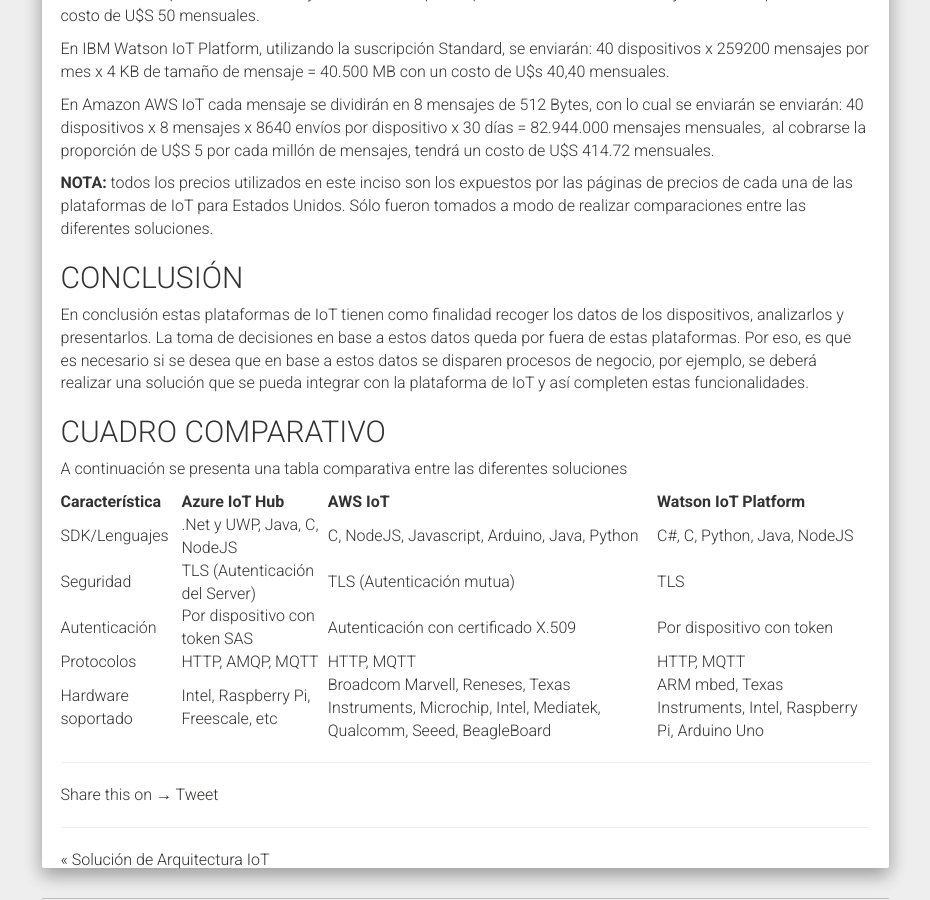
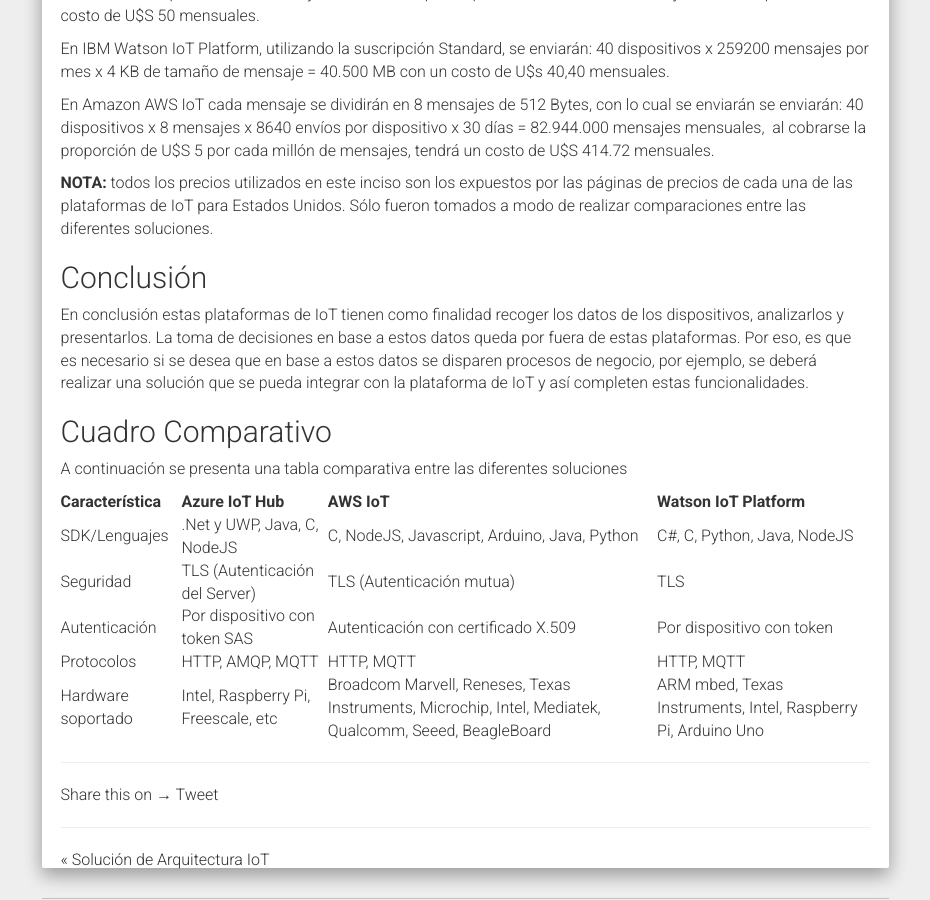
Before and after one commit to Semperti/semperti.github.io, a Jekyll site: the page built from _posts/2017-03-27-plataformas-iot.md, in a window 1280 px wide and 900 px high, scrolled down 4925 px. Shown: the whole window, without its empty margins (321-1251 px from the left). Built offline with Jekyll 4.4.1, drawn with Linux system fonts in a browser that asks for light colours; nearby versions of some CDN libraries; comment, search, counter and statistics services are not loaded; some of the changed text lies outside the part shown.

Commit message:
arregle los titulos

```diff
--- a/_posts/2017-03-27-plataformas-iot.md
+++ b/_posts/2017-03-27-plataformas-iot.md
@@ -35,7 +35,7 @@
 Esta capa permite a los usuarios finales ver y analizar los datos recopilados de sus dispositivos. Estas vistas pueden adoptar la forma de cuadros de mando o informes de BI que pueden mostrar datos históricos o datos casi en tiempo real. Esta capa también permite la integración de la solución de IoT backend con las aplicaciones existentes para vincularse a los procesos de negocio de la empresa o flujos de trabajo.
 
 
-## PLATAFORMAS IoT
+## Plataformas IoT
 Las grandes empresas de software están en la carrera de desarrollar plataformas para IoT cada vez más poderosas, proporcionando un Cloud Gateway capaz de realizar eficientemente la comunicación y simplificar el consumo de datos.
 Durante el análisis realizado para la creación de esta propuesta se consideraron los proveedores con mayor madurez técnica, liderazgo en el mercado y con presencia local, siendo los seleccionados los siguientes tres:
 
@@ -142,11 +142,11 @@
 **NOTA:** todos los precios utilizados en este inciso son los expuestos por las páginas de precios de cada una de las plataformas de IoT para Estados Unidos. Sólo fueron tomados a modo de realizar comparaciones entre las diferentes soluciones.
 
 
-## CONCLUSIÓN
+## Conclusión
 En conclusión estas plataformas de IoT tienen como finalidad recoger los datos de los dispositivos, analizarlos y presentarlos. La toma de decisiones en base a estos datos queda por fuera de estas plataformas. Por eso, es que es necesario si se desea que en base a estos datos se disparen procesos de negocio, por ejemplo, se deberá realizar una solución que se pueda integrar con la plataforma de IoT y así completen estas funcionalidades.
 
 
-## CUADRO COMPARATIVO
+## Cuadro Comparativo
 A continuación se presenta una tabla comparativa entre las diferentes soluciones
 
 
```
